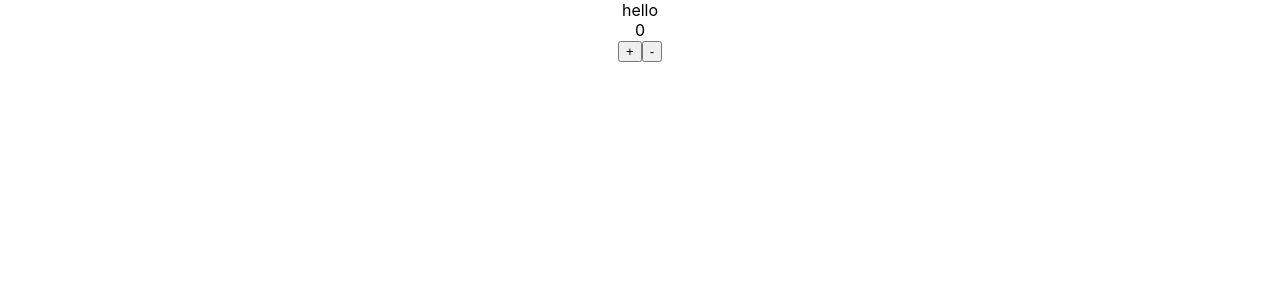
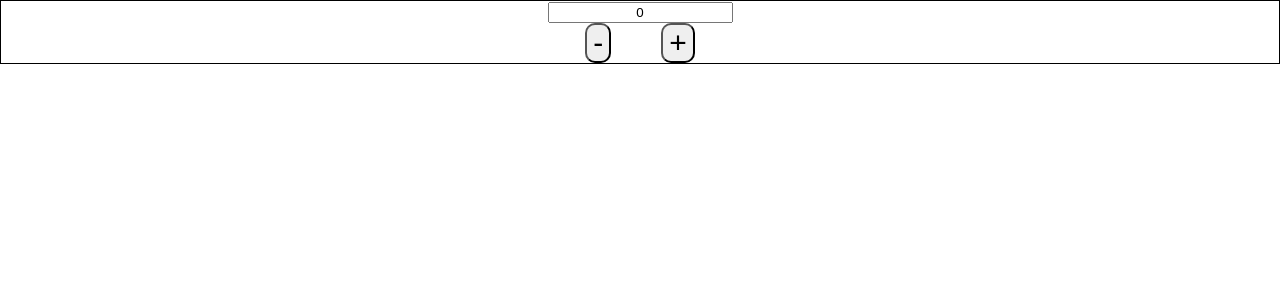
Before and after one commit to yoginderkumar/counter, a React (Create React App) app: page / in a window 1280 px wide. Shown: the top 300 px of the page. Built offline with nearby package versions, Linux system fonts and the light colour scheme.

Commit message:
input field inserted

```diff
--- a/src/App.js
+++ b/src/App.js
@@ -16,14 +16,14 @@ class App extends React.Component {
     this.setState({ counter: this.state.counter - 1 });
   };
 
+
+
   render() {
     return (
-      <div className="App">
-        hello
-        <ChildComponent counter={this.state.counter} />
-        <button onClick={this.incrementButton}>+</button>
-        <button onClick={this.decrementButton}>-</button>
-
+      <div className="App" style={{border : "1px solid black"}}>
+       <ChildComponent counter={this.state.counter}/>
+       <button style={{marginRight:"50px",fontSize:"30px", borderRadius:"10px"}} onClick={this.decrementButton}>-</button>{/* <ChildComponent counter={this.state.counter} /> */}
+       <button style={{fontSize:"30px" , borderRadius:"10px"}} onClick={this.incrementButton}>+</button>
       </div>
     );
   }
--- a/src/ChildComponent.js
+++ b/src/ChildComponent.js
@@ -2,7 +2,10 @@ import React from "react";
 
 function ChildComponent({ counter }) {
   console.log("Props: ", counter);
-  return <div> {counter}</div>;
+  return <div>
+     <input type="text" style={{textAlign:"center"}}
+     value={counter} onChange={(e)=>{console.log(e.target.value)}}/>
+     </div>;
 }
 
 export default ChildComponent;
```
